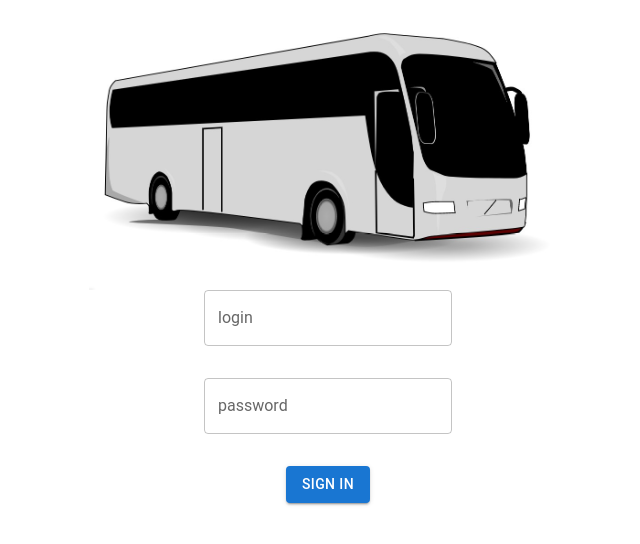
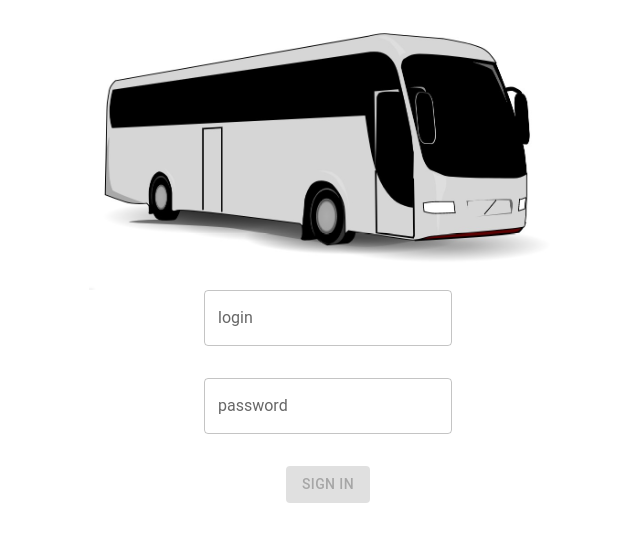
Before and after one commit to robester0403/smartbus-web, a React (Create React App) app: page /login in a window 1280 px wide. Shown: the top 544 px of the page, without its empty margins (312-952 px from the left). Built offline with nearby package versions, Linux system fonts and the light colour scheme.

Commit message:
Added a disabled state for button if there are errors

```diff
--- a/src/pages/Login.jsx
+++ b/src/pages/Login.jsx
@@ -58,7 +58,12 @@ const Login = () => {
               helperText={formik.touched.password && formik.errors.password}
               sx={{ marginBottom: "32px" }}
             />
-            <Button variant="contained" color="primary" type="submit">
+            <Button
+              variant="contained"
+              color="primary"
+              type="submit"
+              disabled={!!formik.errors}
+            >
               Sign In
             </Button>
           </Grid>
```
